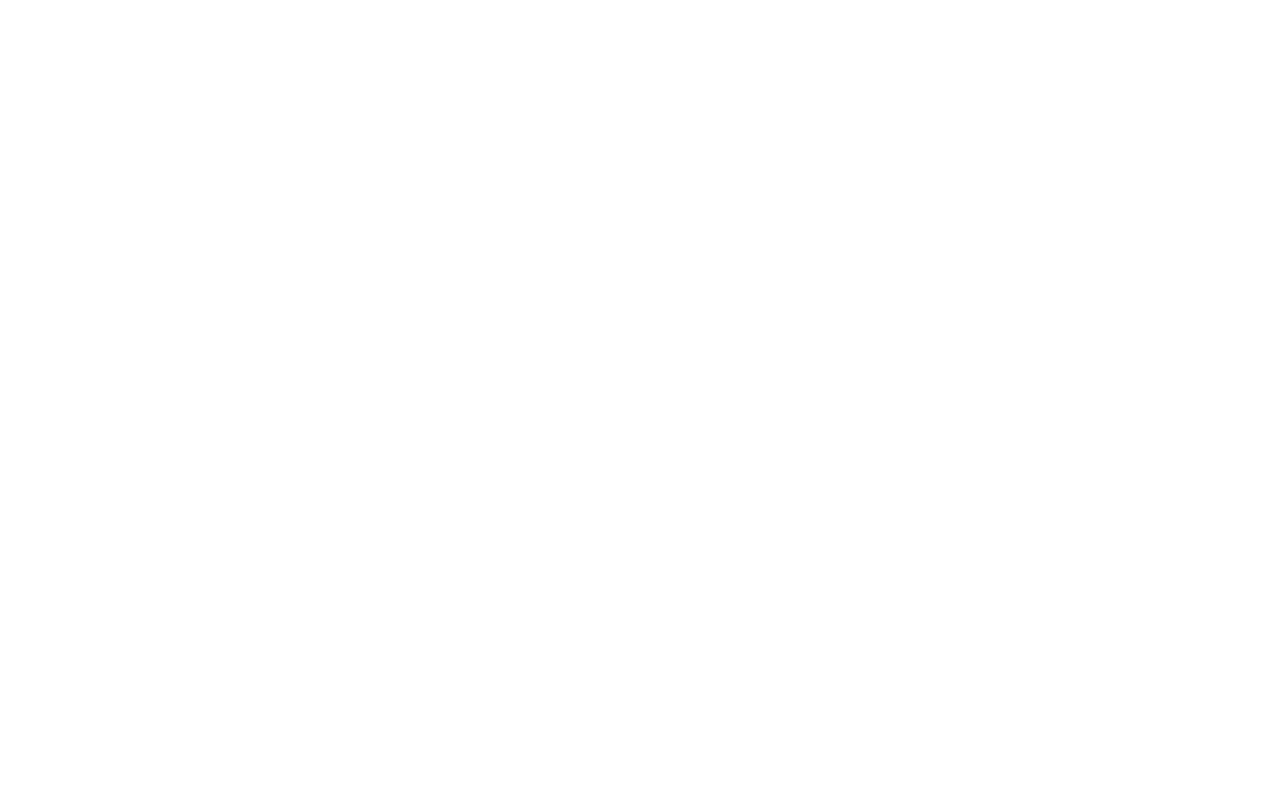
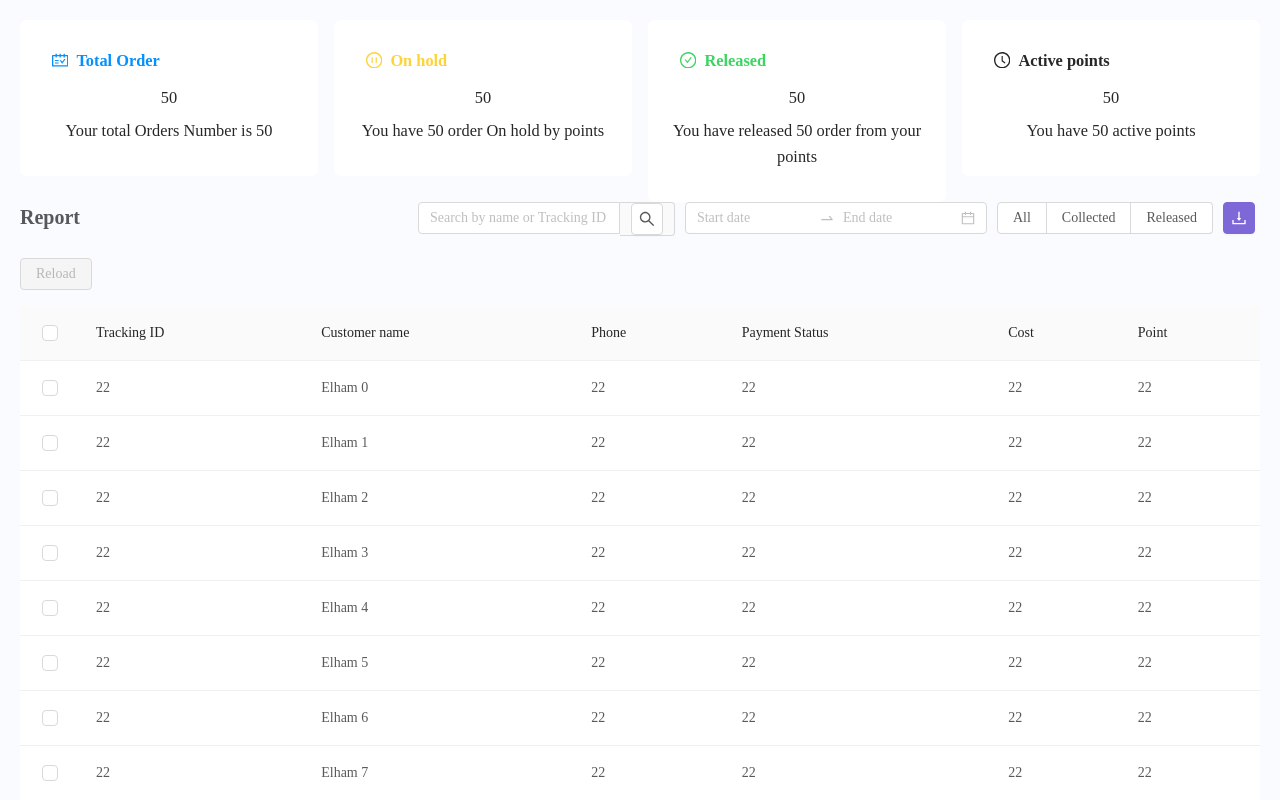
Before and after one commit to ElhamImdad/Noul-points-app, a React (Create React App) app: page / in a window 1280 px wide. Shown: the top 800 px of the page. Built offline with nearby package versions, Linux system fonts and the light colour scheme.

Commit message:
chnage in style report actions in report.js

```diff
--- a/src/App.js
+++ b/src/App.js
@@ -1,7 +1,6 @@
 import React from 'react';
 import './index.css';
 import './components/styles/my-theme.css';
-import { Button } from 'antd';
 import './App.css';
 import Overview from './components/overview/Overview';
 import OverviewText from './components/overview/OverviewText';
@@ -12,8 +11,8 @@
       <header className="App-header">
 
       </header>
-      {/* <Overview/>
-      <OverviewText/> */}
+      <Overview/>
+      <OverviewText/>
     </div>
   );
 }
--- a/src/components/overview/Overview.js
+++ b/src/components/overview/Overview.js
@@ -7,51 +7,62 @@
 
 const Overview = () => {
     return (
-        <div className= "Overview-container">
-            <div className="site-card-wrapper">
+        <div className= "Overview-container container">
+            <div>
                 <Row gutter={[16, 16]}>
                     <Col span={6}>
-                        <Card style={{borderRadius: '7px'}}  bordered={false}>
-                            <ScheduleOutlined className="icon-cd-size blue_light"/>
-                            <strong className="font-16px blue_light">Total Order</strong>
+                        <Card
+                            style={{borderRadius: '7px'}}  bordered={false}>
+                            <h3>
+                                <ScheduleOutlined className="icon-cd-size blue_light"/>
+                                <strong className="blue_light">Total Order</strong>
+                            </h3>
                             <div className="cd-content">
                             {/* <Statistic className="mg-10px" style={{fontSize: '5px'}} value={112893} /> */}
-                                <h2>50</h2>
-                                Your total Orders Number is 50
+                                <h3>50</h3>
+                                <h3>Your total Orders Number is 50</h3>
                             </div>
                         </Card>
                     </Col>
 
                     <Col span={6}>
-                        <Card style={{borderRadius: '7px'}}  bordered={false}>
-                                <PauseCircleOutlined className="icon-cd-size warninng"/>
-                                <strong className="font-16px warninng">On hold</strong>
+                        <Card
+                                style={{borderRadius: '7px'}}  bordered={false}>
+                                <h3>
+                                    <PauseCircleOutlined className="icon-cd-size warninng"/>
+                                    <strong className="warninng">On hold</strong>
+                                </h3>
                                 <div className="cd-content">
-                                    <h2>50</h2>
-                                    You have 50 order On hold by points
+                                    <h3>50</h3>
+                                    <h3>You have 50 order On hold by points</h3>
                                 </div>
                         </Card>
                     </Col>
 
                     <Col span={6}>
-                        <Card style={{borderRadius: '7px'}}  bordered={false}>
-                            <CheckCircleOutlined className="icon-cd-size success"/>
-                            <strong className="font-16px success">Released</strong>
+                        <Card
+                            style={{borderRadius: '7px'}}  bordered={false}>
+                            <h3>
+                                <CheckCircleOutlined className="icon-cd-size success"/>
+                                <strong className="success">Released</strong>
+                            </h3>
                             <div className="cd-content">
-                                <h2>50</h2>
-                                You have released 50 order from your points
+                                <h3>50</h3>
+                                <h3>You have released 50 order from your points</h3>
                             </div>
                         </Card>
                     </Col>
 
                     <Col span={6}>
-                        <Card style={{borderRadius: '7px'}}  bordered={false}>
-                            <ClockCircleOutlined className="icon-cd-size orange"/>
-                            <strong className="font-16px">Active points</strong>
-
+                        <Card
+                            style={{borderRadius: '7px'}}  bordered={false}>
+                            <h3>
+                                <ClockCircleOutlined className="icon-cd-size orange"/>
+                                <strong className="">Active points</strong>
+                            </h3>
                             <div className="cd-content">
-                                <h2>50</h2>
-                                You have 50 active points
+                                <h3>50</h3>
+                                <h3>You have 50 active points</h3>
                             </div>
                         </Card>
                     </Col>
--- a/src/components/overview/Report.js
+++ b/src/components/overview/Report.js
@@ -10,14 +10,14 @@
     const { Search } = Input;
 
     const [selectedRowKeys,setSelectedRowKeys] = useState([]);
-    //const [loading,setLoading] = useState(false);
+    const [loading,setLoading] = useState(false);
 
     const start = () => {
-      //  setLoading(true);
+        setLoading(true);
 
         setTimeout(() => {
             setSelectedRowKeys([]);
-           // setLoading(false);
+            setLoading(false);
         }, 1000);
     };
 
@@ -26,6 +26,7 @@
         setSelectedRowKeys({ selectedRowKeys });
     };
 
+    //const { loading, selectedRowKeys } = this.state;
     const rowSelection = {
       selectedRowKeys,
       onChange: onSelectChange,
@@ -33,40 +34,59 @@
     const hasSelected = selectedRowKeys.length > 0;
 
     return (
-        <div className="Pd-lr-30px">
-            <div className="tx-aln-end">
-                <label className="tx-aln-start" style={{float: "inline-start"}}>
-                    <strong className="font-20px" style={{float: "inline-start"}}>Report</strong>
-                </label>
+        <div>
+            <div className="">
+                <ul className="flex-container space-between" >
+                    <li>
+                        <label>
+                            <strong className="font-20px">Report</strong>
+                        </label>
+                    </li>
+                    <li>
 
-                <Search className="btn-tx mg-lr-10px"
-                        placeholder="Search by name or Tracking ID"
-                        onSearch={value => console.log(value)}
-                        style={{ width: '16%' }}/>
+                    <span className="tx-aln-end">
+                        <ul className="flex-container space-between">
+                            <li className="mg-lr-5px">
+                                <Search
+                                    placeholder="Search by name or Tracking ID"
+                                    onSearch={value => console.log(value)}
+                                />
+                            </li>
+                            <li className="mg-lr-5px">
+                                <DatePicker.RangePicker/>
+                            </li>
+                            <li className="mg-lr-5px">
+                                <Radio.Group>
+                                    <Radio.Button value="All">All</Radio.Button>
+                                    <Radio.Button value="Collected">Collected</Radio.Button>
+                                    <Radio.Button value="Released">Released</Radio.Button>
+                                </Radio.Group>
+                            </li>
+                            <li>
+                            <Button className="img-btn mg-lr-5px" icon={<DownloadOutlined/>} />
+                            </li>
+                        </ul>
+                    </span>
 
-                <DatePicker.RangePicker className="btn-tx"
-                                        style={{ width: '16%', placeholder: 'From' }} />
+                    </li>
 
-                <Radio.Group className="Pd-lr-10px">
-                    <Radio.Button className="btn-tx" value="All">All</Radio.Button>
-                    <Radio.Button className="btn-tx" value="Collected">Collected</Radio.Button>
-                    <Radio.Button className="btn-tx" value="Released">Released</Radio.Button>
-                </Radio.Group>
+                 </ul>
 
-                <Button className="img-btn" icon={<DownloadOutlined/>} />
 
+
+                <br/>
             </div>
 
             <div>
                 <div style={{ marginBottom: 16 }}>
-                {/* <Button type="primary" onClick={start} disabled={!hasSelected} loading={loading}>
+                <Button type="primary" onClick={start} disabled={!hasSelected} loading={loading}>
                     Reload
-                </Button> */}
+                </Button>
                 <span style={{ marginLeft: 8 }}>
                     {hasSelected ? `Selected ${selectedRowKeys.length} items` : ''}
                 </span>
                 </div>
-                <Table rowSelection={rowSelection} columns={columns} dataSource={data} />
+                <Table rowSelection={onSelectChange} columns={columns} dataSource={data} />
             </div>
 
         </div>
--- a/src/components/styles/overview.scss
+++ b/src/components/styles/overview.scss
@@ -3,20 +3,19 @@
 
 .Overview-container {
     background-color: $bg_light;
-    min-height: 100vh;
 }
-.site-card-wrapper{
-    padding: 30px;
-    // background-color: $bg_light;
-    align-content: flex-start;
+.container{
+    width:100%;
+    padding: 20px;
+    margin: auto;
 }
 .icon-cd-size{
-    font-size: 20px;
+    //font-size: 20px;
     padding: 0.5rem;
 }
 .cd-content{
     text-align: center;
-    padding-bottom: 1rem;
+    // padding-bottom: 1rem;
 }
 .font-16px{
     font-size: 16px !important;
@@ -26,12 +25,15 @@
 }
 .tx-aln-end{
     text-align: end ;
+    align-content: flex-end;
 }
 .tx-aln-start{
     text-align: start ;
+    align-content: flex-start;
 }
-.Pd-lr-30px{
-    padding:0px 30px;
+
+.ht-15vh{
+    height: 50vh;
 }
 .Pd-lr-30px{
     padding:0px 30px;
@@ -41,6 +43,9 @@
 }
 .mg-lr-10px{
     margin: 0px 10px;
+}
+.mg-lr-5px{
+    margin: 0px 5px;
 }
 .mg-10px{
     margin: 10px;
@@ -54,3 +59,12 @@
     &:hover { border: 2px $lightPurple solid !important;
         color: $lightPurple !important; }
 }
+.space-between{
+    justify-content: space-between !important;
+}
+.flex-container{
+    padding: 0;
+    margin: 0;
+    list-style: none;
+    display: flex;
+}
```
